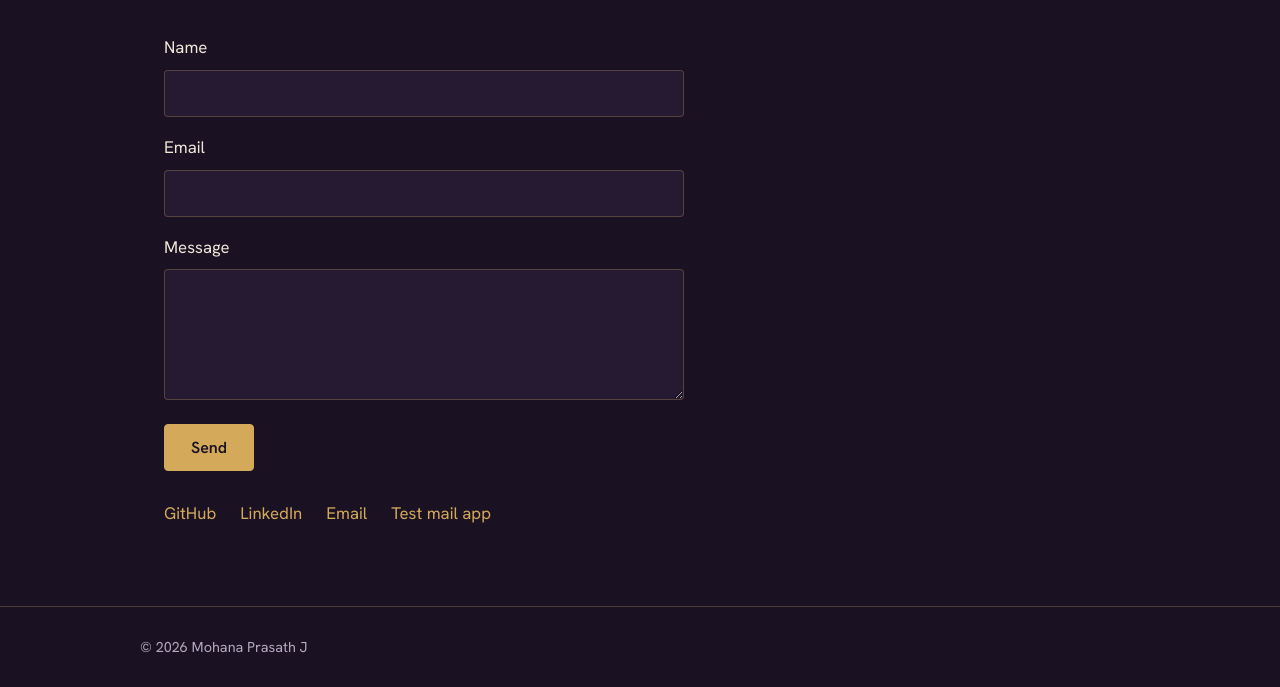
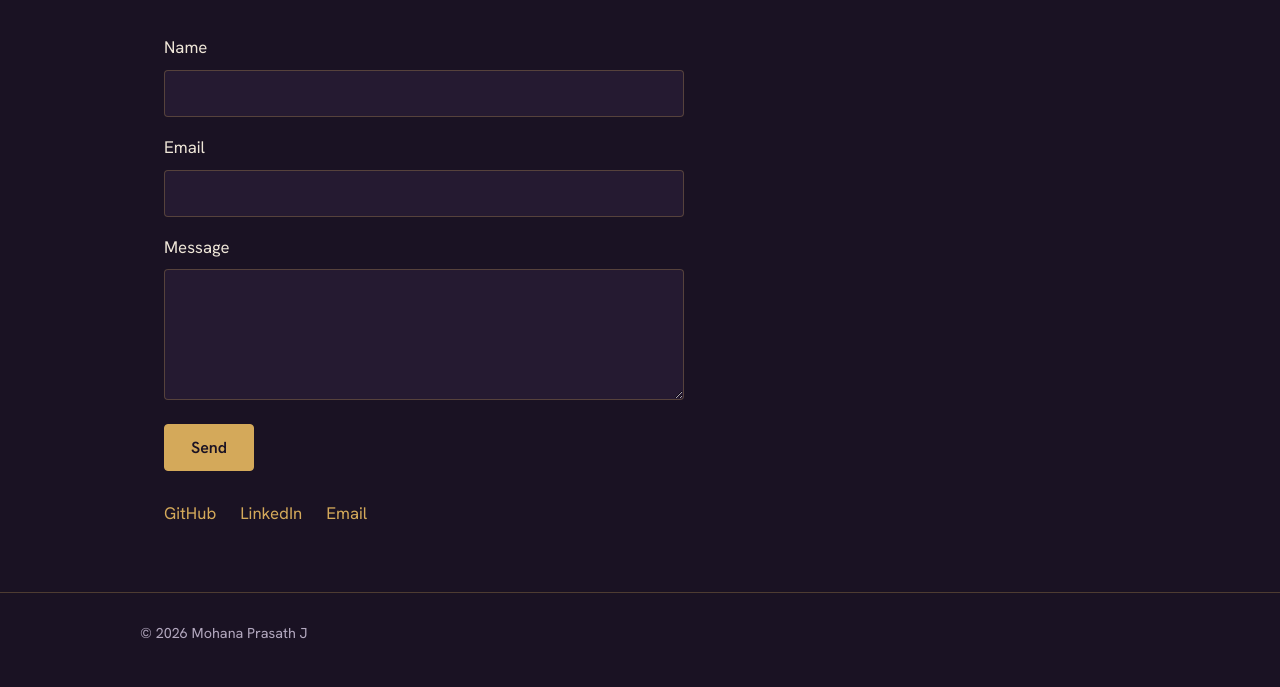
Before and after one commit to MohanaPrasath1735/portfolio, a plain HTML site: page contact.html in a window 1280 px wide. Shown: the part 239-926 px from the top of the page. Drawn offline with Linux system fonts and the light colour scheme; a web font is replaced by a local one.

Commit message:
Update contact

```diff
--- a/contact.html
+++ b/contact.html
@@ -44,7 +44,6 @@
         <a href="https://github.com/MohanaPrasath1735">GitHub</a>
         <a href="https://www.linkedin.com/in/mohana-prasath-j-2a8848386/">LinkedIn</a>
         <a href="https://mail.google.com/mail/?view=cm&fs=1&to=mohanaprasath1735@gmail.com" target="_blank" class="email-link">Email</a>
-        <p><a href="mailto:mohanaprasath1735@gmail.com">Test mail app</a></p>
       </div>
     </section>
   </main>
```
